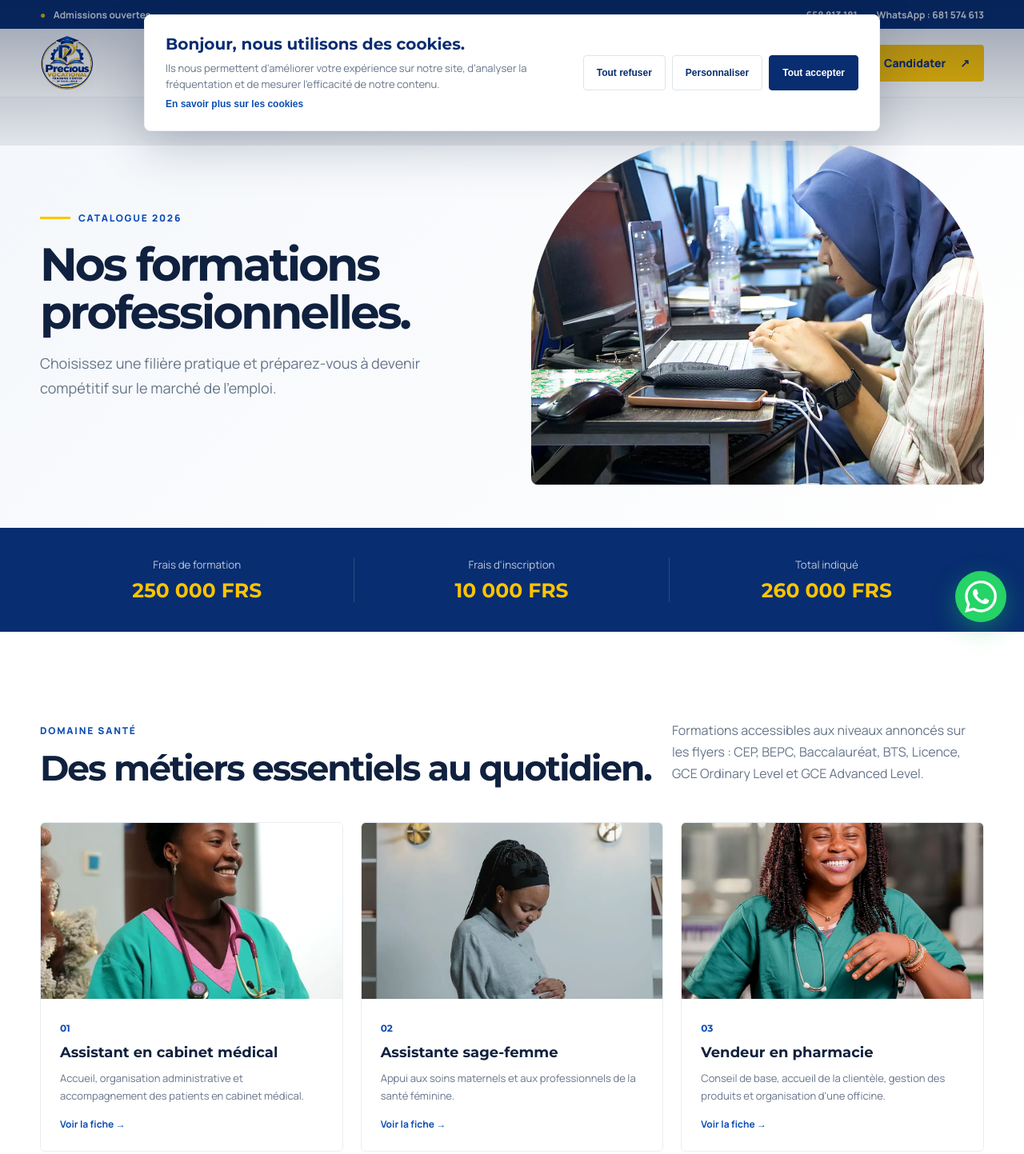
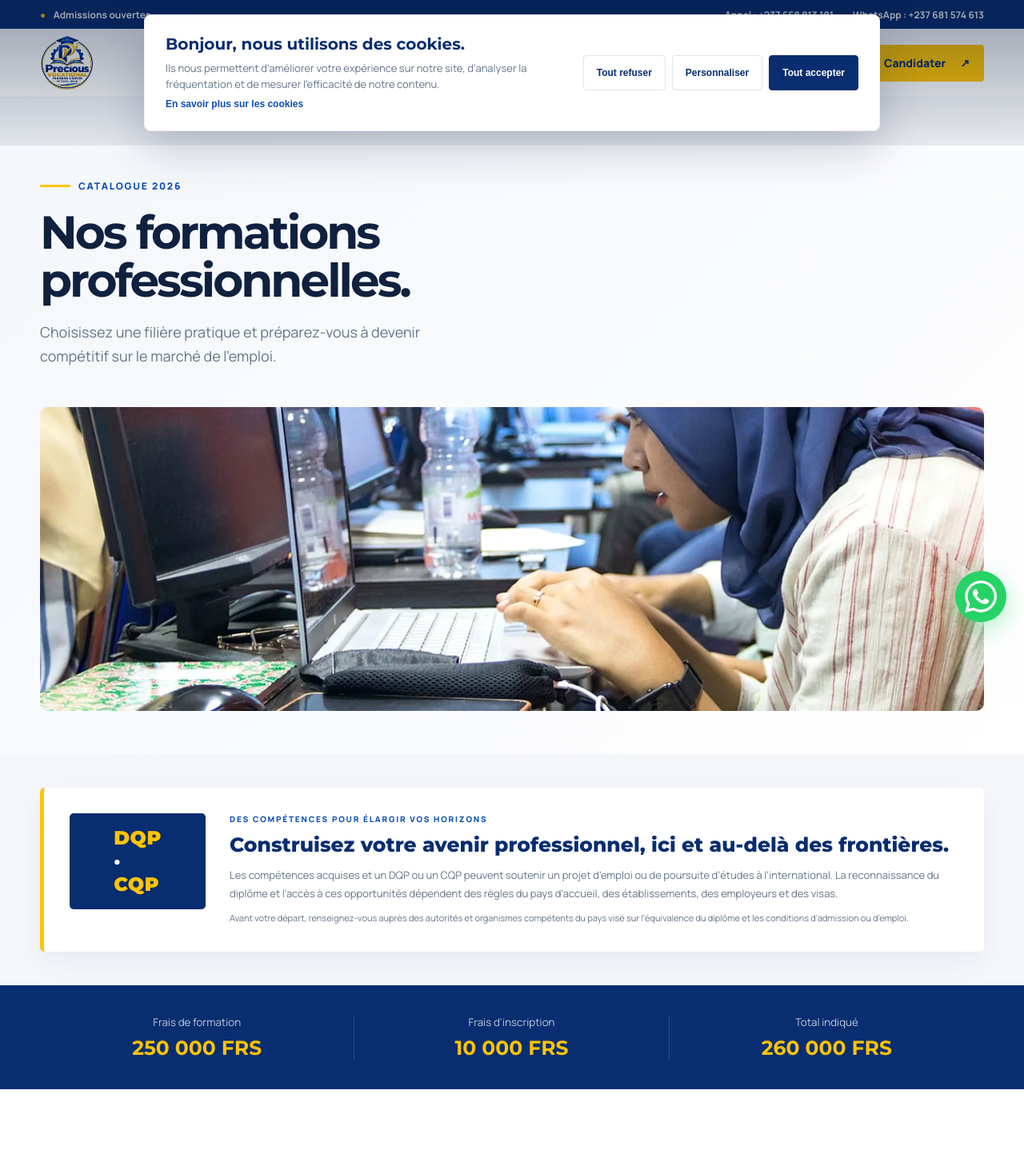
Before and after one commit to ghostprice2000/precious-vocational-training-center, a plain HTML site: page formations.html in a window 1280 px wide. Shown: the top 1443 px of the page at 80% size. Drawn offline with Linux system fonts and the light colour scheme.

Commit message:
Improve contact details and training campaign
Co-authored-by: Copilot <223556219+Copilot@users.noreply.github.com>

```diff
--- a/formations.html
+++ b/formations.html
@@ -12,10 +12,11 @@
   <link rel="stylesheet" href="styles.css">
 </head>
 <body>
-  <div class="topbar"><div class="container topbar-inner"><span><i>●</i> Admissions ouvertes</span><div><a href="tel:+237658813181">658 813 181</a><a href="https://wa.me/237681574613">WhatsApp : 681 574 613</a></div></div></div>
+  <div class="topbar"><div class="container topbar-inner"><span><i>●</i> Admissions ouvertes</span><div><a href="tel:+237658813181">Appel : +237 658 813 181</a><a href="https://wa.me/237681574613">WhatsApp : +237 681 574 613</a></div></div></div>
   <header class="header"><div class="container nav"><a class="brand" href="index.html"><img src="assets/logo-optimized.webp" alt="Precious Vocational" decoding="async" loading="eager"></a><button class="menu-toggle" aria-label="Ouvrir le menu" aria-expanded="false"><span></span><span></span><span></span></button><nav class="navlinks"><a href="index.html">Accueil</a><a class="active" href="formations.html">Formations</a><a href="centre.html">Le centre</a><a href="index.html#temoignages">Vie au centre</a><a href="contact.html">Admissions</a><a href="contact.html#contact">Contact</a></nav><label class="language-switch"><span class="sr-only">Choisir la langue</span><select class="language-select" aria-label="Choisir la langue"><option value="fr">FR</option><option value="en">EN</option></select></label><a class="button button-small nav-cta" href="contact.html">Candidater <span>↗</span></a></div></header>
   <main>
-    <section class="page-hero"><div class="container page-hero-grid"><div><div class="eyebrow"><span></span> Catalogue 2026</div><h1>Nos formations professionnelles.</h1><p>Choisissez une filière pratique et préparez-vous à devenir compétitif sur le marché de l'emploi.</p></div><img src="assets/domaine-tic.webp" alt="Formation numérique" decoding="async" loading="eager" fetchpriority="high"></div></section>
+    <section class="page-hero training-page-hero"><div class="container page-hero-grid"><div><div class="eyebrow"><span></span> Catalogue 2026</div><h1>Nos formations professionnelles.</h1><p>Choisissez une filière pratique et préparez-vous à devenir compétitif sur le marché de l'emploi.</p></div><img src="assets/domaine-tic.webp" alt="Formation numérique" decoding="async" loading="eager" fetchpriority="high"></div></section>
+    <section class="international-opportunities"><div class="container international-card"><div class="international-mark">DQP <span>·</span> CQP</div><div><div class="section-label">Des compétences pour élargir vos horizons</div><h2>Construisez votre avenir professionnel, ici et au-delà des frontières.</h2><p>Les compétences acquises et un DQP ou un CQP peuvent soutenir un projet d’emploi ou de poursuite d’études à l’international. La reconnaissance du diplôme et l’accès à ces opportunités dépendent des règles du pays d’accueil, des établissements, des employeurs et des visas.</p><p class="international-note">Avant votre départ, renseignez-vous auprès des autorités et organismes compétents du pays visé sur l’équivalence du diplôme et les conditions d’admission ou d’emploi.</p></div></div></section>
     <section class="fees-strip"><div class="container fees-grid"><div><small>Frais de formation</small><strong>250 000 FRS</strong></div><div><small>Frais d'inscription</small><strong>10 000 FRS</strong></div><div><small>Total indiqué</small><strong>260 000 FRS</strong></div></div></section>
 
     <section class="catalog section" id="sante"><div class="container">
@@ -60,7 +61,7 @@
       </div>
     </div>
   </dialog>
-  <footer><div class="container footer-grid"><div><img src="assets/logo-optimized.webp" alt="" decoding="async" loading="eager"><p>Centre de formation professionnelle agréé sous le haut patronage du MINFOP.</p></div><div><h3>Navigation</h3><a href="index.html">Accueil</a><a href="centre.html">Le centre</a><a href="contact.html">Admissions</a></div><div><h3>Contact</h3><p>Caugéfar Village, entrée Mini-Cité</p><a href="tel:+237658813181">658 813 181</a></div><div><h3>WhatsApp</h3><a href="https://wa.me/237681574613">681 574 613</a></div></div><div class="container footer-bottom"><span>© 2026 Precious Vocational Training Center</span><a href="#">Retour en haut ↑</a></div></footer>
+  <footer><div class="container footer-grid"><div><img src="assets/logo-optimized.webp" alt="" decoding="async" loading="eager"><p>Centre de formation professionnelle agréé sous le haut patronage du MINFOP.</p></div><div><h3>Navigation</h3><a href="index.html">Accueil</a><a href="centre.html">Le centre</a><a href="contact.html">Admissions</a></div><div><h3>Contact</h3><p>Caugéfar Village, entrée Mini-Cité</p><a href="tel:+237658813181">Appel : +237 658 813 181</a></div><div><h3>WhatsApp</h3><a href="https://wa.me/237681574613">+237 681 574 613</a></div></div><div class="container footer-bottom"><span>© 2026 Precious Vocational Training Center</span><a href="#">Retour en haut ↑</a></div></footer>
   <a class="whatsapp" href="https://wa.me/237681574613" target="_blank" rel="noopener" aria-label="Contacter Precious Vocational sur WhatsApp"><img src="assets/whatsapp.svg" alt="" decoding="async" loading="eager"></a>
   <script src="script.js"></script>
 </body>
--- a/script.js
+++ b/script.js
@@ -448,7 +448,19 @@ const translations = {
     'Comptabilité informatisée de gestion, banque et microfinance.':'Computerized management accounting, banking and microfinance.',
     'Douane et transit, transport et logistique.':'Customs and transit, transport and logistics.',
     'Organisation administrative, rédaction et outils bureautiques.':'Administrative organization, writing and office software.',
-    'Voir toutes les formations':'View all programs'
+    'Voir toutes les formations':'View all programs',
+    'Des compétences pour élargir vos horizons':'Skills to broaden your horizons',
+    'Construisez votre avenir professionnel, ici et au-delà des frontières.':'Build your professional future, here and beyond borders.',
+    'Les compétences acquises et un DQP ou un CQP peuvent soutenir un projet d’emploi ou de poursuite d’études à l’international. La reconnaissance du diplôme et l’accès à ces opportunités dépendent des règles du pays d’accueil, des établissements, des employeurs et des visas.':'The skills you gain and a DQP or CQP may support plans to work or continue your studies internationally. Diploma recognition and access to these opportunities depend on the rules of the destination country, educational institutions, employers and visa requirements.',
+    'Avant votre départ, renseignez-vous auprès des autorités et organismes compétents du pays visé sur l’équivalence du diplôme et les conditions d’admission ou d’emploi.':'Before making plans, check diploma equivalency and admission or employment requirements with the relevant authorities and organizations in your destination country.',
+    'Appel : +237 658 813 181':'Call: +237 658 813 181',
+    'WhatsApp : +237 681 574 613':'WhatsApp: +237 681 574 613',
+    'WhatsApp : +237 681 574 613 →':'WhatsApp: +237 681 574 613 →',
+    'Appel :':'Call:',
+    'WhatsApp :':'WhatsApp:',
+    'Téléphone / WhatsApp *':'Phone / WhatsApp *',
+    'Indicatif du Cameroun':'Cameroon country code',
+    '+237 6XX XXX XXX':'+237 6XX XXX XXX'
   }
 };
 
--- a/styles.css
+++ b/styles.css
@@ -364,6 +364,28 @@ footer{background:#061d43;color:#c2ccdc;padding:68px 0 20px}footer a{display:blo
   .expertise-grid{grid-template-columns:1fr}
 }
 
+.training-page-hero .page-hero-grid{grid-template-columns:1fr;gap:0;min-height:0;padding-top:48px}
+.training-page-hero .page-hero-grid>div{max-width:850px}
+.training-page-hero h1{max-width:760px}
+.training-page-hero .page-hero-grid>img{width:100%;height:380px;margin-top:30px;object-fit:cover;border-radius:10px}
+.international-opportunities{padding:42px 0;background:#f5f7fb}
+.international-card{display:grid;grid-template-columns:170px minmax(0,1fr);gap:30px;align-items:start;padding:32px;background:#fff;border-left:5px solid var(--yellow);border-radius:6px;box-shadow:0 12px 35px rgba(16,33,63,.06)}
+.international-mark{display:grid;place-content:center;min-height:120px;background:var(--navy);color:var(--yellow);border-radius:5px;font:900 24px "Montserrat";letter-spacing:.5px}
+.international-mark span{color:#fff}
+.international-card .section-label{font-size:10px}
+.international-card h2{font:800 25px/1.2 "Montserrat";color:var(--navy);margin:10px 0 12px}
+.international-card p{color:var(--muted);font-size:13px;line-height:1.75;margin:0}
+.international-card .international-note{margin-top:10px;font-size:11px}
+@media(max-width:900px){.training-page-hero .page-hero-grid{grid-template-columns:1fr}}
+@media(max-width:560px){
+  .training-page-hero .page-hero-grid{padding-top:32px}
+  .training-page-hero .page-hero-grid>img{height:250px;margin-top:22px}
+  .international-opportunities{padding:26px 0}
+  .international-card{grid-template-columns:1fr;gap:18px;padding:22px}
+  .international-mark{min-height:64px}
+  .international-card h2{font-size:21px}
+}
+
 .language-switch{
   position:relative;
   display:flex;
```
Also changed, not shown: centre.html (+2 -2 lines), contact.html (+5 -5 lines), formation.html (+3 -3 lines), index.html (+2 -2 lines).
